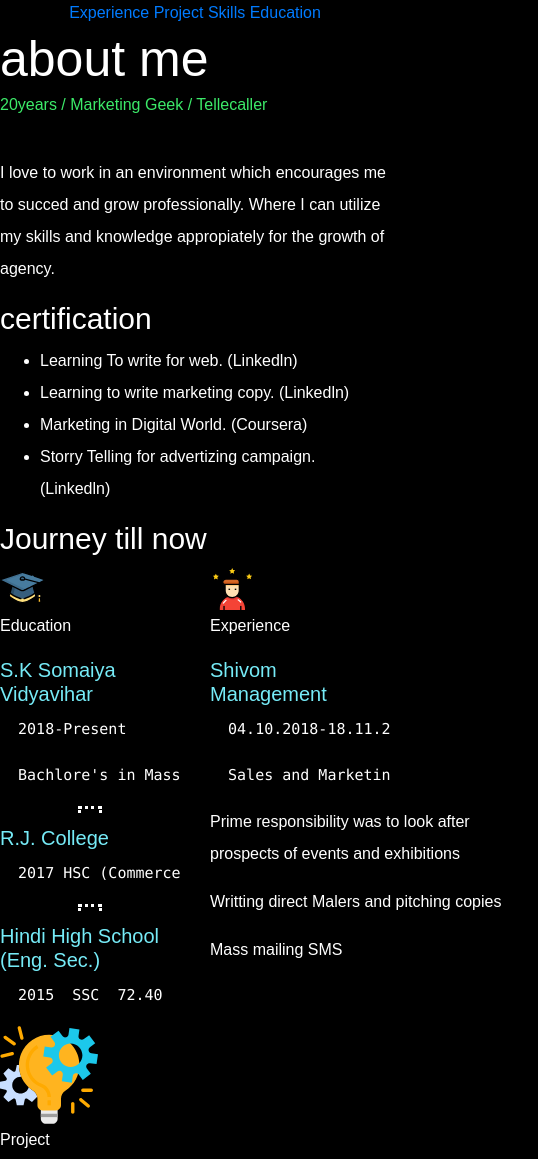
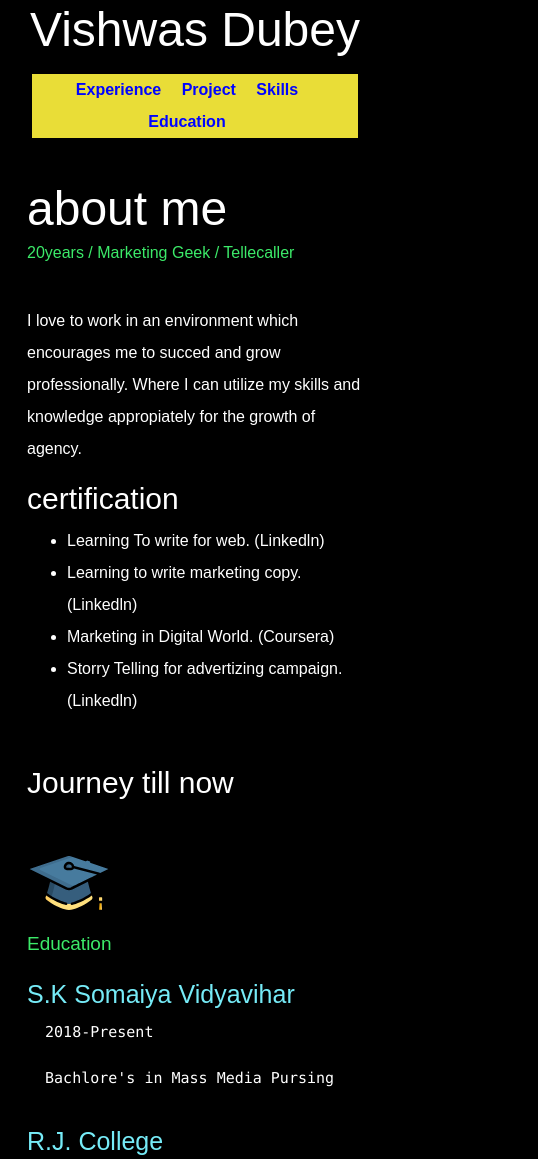
Before and after one commit to Pandeyjiii8250/dubey_resume, a plain HTML site: page resume/index.html in a window 390 px wide. Shown: the part 505-1664 px from the top of the page, 538 px wide, since content can reach past the window. Drawn offline with nearby package versions, Linux system fonts and the light colour scheme.

Commit message:
added media query for max-width 1080p

```diff
--- a/resume/css/style.css
+++ b/resume/css/style.css
@@ -8,12 +8,10 @@ body {
 }
 
 
-h1, h2{
-    /* font-family: sans-serif; */
-}
+
 
 h1{
-    font-size: 50px;
+    font-size: 3rem;
     margin-bottom: 0;
 }
 h2{
@@ -22,61 +20,82 @@ h2{
 
 h3{
     color:#3cea69;
-    font-size: 25px;
+    /* font-size: 25px; */
 }
 
 h4{
     color: #76ebf7;
-    font-size: 20px;
+    font-size: 25px;
+}
+
+
+
+pre{
+   font-size: 15px;
+   color:white;
+}
+
+a{
+    font-size: 1rem;
+    font-weight: bold;
+    margin-right:  1rem;
+    color: rgb(0, 4, 255);
+}
+
+
+
+/* img container */
+
+.img-container img{
+    width: 100%;
+}
+
+/* main content  */
+
+.main-content{
+    text-align: left;
+}
+
+.short-am{
+    color:#3cea69;
+    margin-top: 0px;
+    margin-bottom: 36px;
+}
+
+/* my work  */
+.my-work p{
+    width:20.5rem;
 }
 
 .my-work img{
     width:25%;
 }
 
-pre{
-   font-size: 15px;
-   color:white;
+.my-work-head{
+    font-size: 19px;
+    color:#3cea69;
 }
-hr{
-    width: 10%;
-    border: dotted;
-    height: 1px;
-    border-bottom: none;
+@media (max-width:1080px){
+    .main-content{
+        /* text-align: center; */
+        padding:10%;
     }
-.img-container{
-    /* float: left; */
-    /* width: 45%; */
-
-    /* height: 715px; */
+    .name-heading {
+        padding:15px;
     }
 
-.main-content{
-    /* position: absolute; */
-    /* right: 0; */
-    /* width: 55%; */
-    /* top: 0; */
-    /* padding:4px; */
-    text-align: left;
+    .my-work{
+        margin-top: 3rem;
     }
-
-.edu, .exp{
-    width: 50%;
+    .edu,.project,.exp, .skills{
+        margin-top:2rem;
     }
-.exp{
-    /* margin-top:30px; */
+    .short-cuts{
+        background-color: rgb(233, 221, 55);
+        margin: 0 2rem;
+        /* padding:0 0.1rem; */
     }
-.short-am{
-    color:#3cea69;
-    margin-top: 0px;
-    margin-bottom: 36px;
+    .quality{
+        font-size:23px;
     }
-
-.my-work p{
-    width:20.5rem;
 }
-
-.img-container img{
-    width: 90%;
-    /* height: 1000px; */
-}
```
Lines whose indentation alone changed are shown as unchanged.
